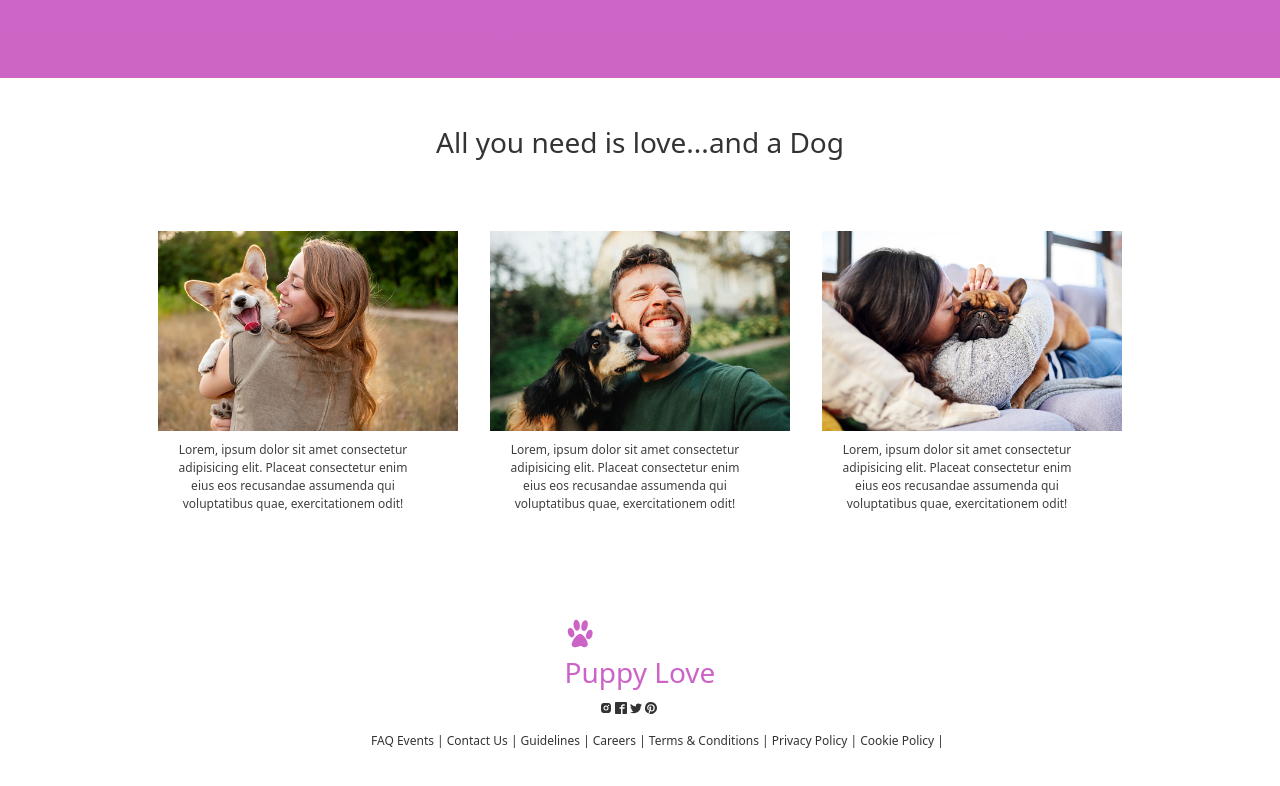
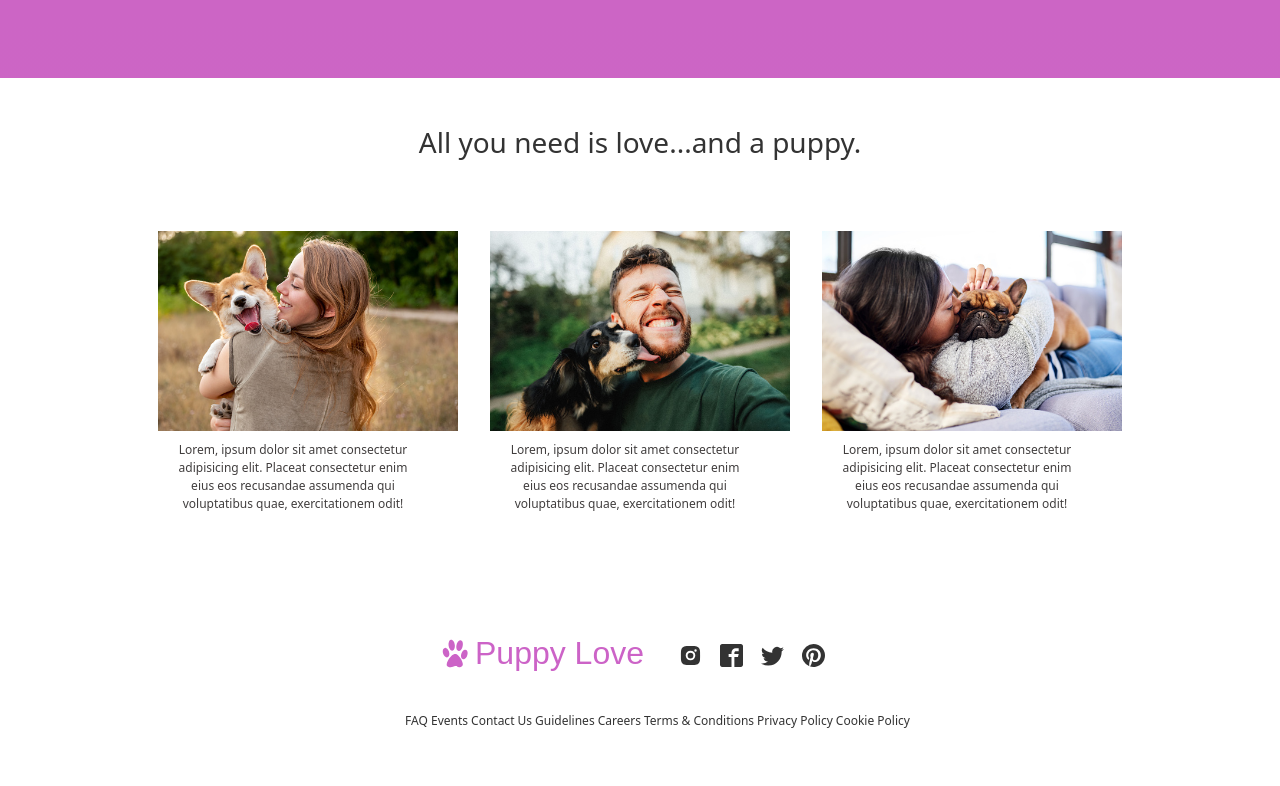
Before and after one commit to kristenwood123/puppy-love-react, a React (Create React App) app: page / in a window 1280 px wide. Shown: the part 811-1597 px from the top of the page. Built offline with nearby package versions, Linux system fonts and the light colour scheme.

Commit message:
footer styled

```diff
--- a/public/index.html
+++ b/public/index.html
@@ -12,6 +12,9 @@
   <style>
     @import url('https://fonts.googleapis.com/css2?family=Ubuntu:wght@400;700&display=swap');
     @import url('https://fonts.googleapis.com/css2?family=Anton&display=swap');
+    <style>
+    @import url('https://fonts.googleapis.com/css2?family=Anton&family=Raleway:wght@200;300;400&display=swap');
+</style>
   </style>
 
     <title>Puppy Love</title>
--- a/src/components/Footer.js
+++ b/src/components/Footer.js
@@ -5,7 +5,7 @@ import { RiInstagramFill, ImFacebook2, BsTwitter, BsPinterest } from '../utils'
 const Footer = () => {
   return (
     <footer>
-      <div>
+      <div className='footer-wrapper'>
           <img src={pawLogo} alt="paw logo" className='logo footer-logo'/>
           <h3>Puppy Love</h3>
           <div className="footer-icons">
@@ -17,15 +17,15 @@ const Footer = () => {
             </ul>
           </div>
         </div>
-       <div className="footer-text">
+       <div className="footer-links">
          <ul>
-            <li> FAQ Events | </li>
-            <li> Contact Us | </li>
-            <li> Guidelines | </li>
-            <li> Careers | </li>
-            <li> Terms & Conditions | </li>
-            <li> Privacy Policy | </li>
-            <li> Cookie Policy | </li>
+            <li className='link'> FAQ Events</li>
+            <li> Contact Us</li>
+            <li> Guidelines</li>
+            <li> Careers</li>
+            <li> Terms & Conditions</li>
+            <li> Privacy Policy</li>
+            <li> Cookie Policy</li>
          </ul>
        </div>
     </footer>
--- a/src/components/Home.js
+++ b/src/components/Home.js
@@ -19,7 +19,7 @@ const Home = ({showModal, setShowModal}) => {
         </div>
     </div>
     <div className="hero-section">
-      <h3>All you need is love...and a Dog</h3>
+      <h3>All you need is love...and a puppy.</h3>
         <div className="hero-wrapper">
           {homeData.map((item) => {
             const { id, image, description } = item;
--- a/src/styles/styles.css
+++ b/src/styles/styles.css
@@ -283,6 +283,33 @@ footer {
   flex-direction: column;
 }
 
+.footer-wrapper {
+  display: flex;
+  align-items: center;
+}
+
+.footer-wrapper h3 {
+  font-family: "Raleway", sans-serif;
+  font-size: 32px;
+}
+
+.footer-icons ul li {
+  font-size: 23px;
+  color: var(--color-dark-text);
+  margin-right: 15px;
+  margin-bottom: 10px;
+}
+
+.footer-icons ul li:hover,
+.footer-links ul li:hover {
+  color: var(--color-main-purple);
+  transition: 0.3s;
+}
+
+.footer-logo {
+  margin-right: 5px;
+}
+
 footer ul {
   display: flex;
 }
@@ -291,8 +318,9 @@ footer ul li {
   font-size: 12px;
   list-style-type: none;
   color: var(--color-dark-text);
+  cursor: pointer;
   margin-left: 3px;
-  cursor: pointer;
+  margin-top: 1rem;
 }
 
 .footer-logo {
```
